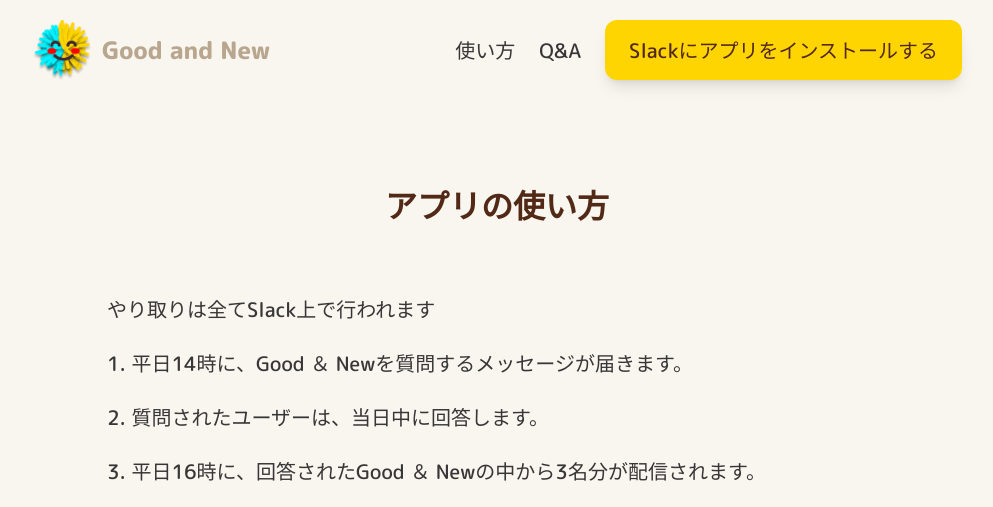
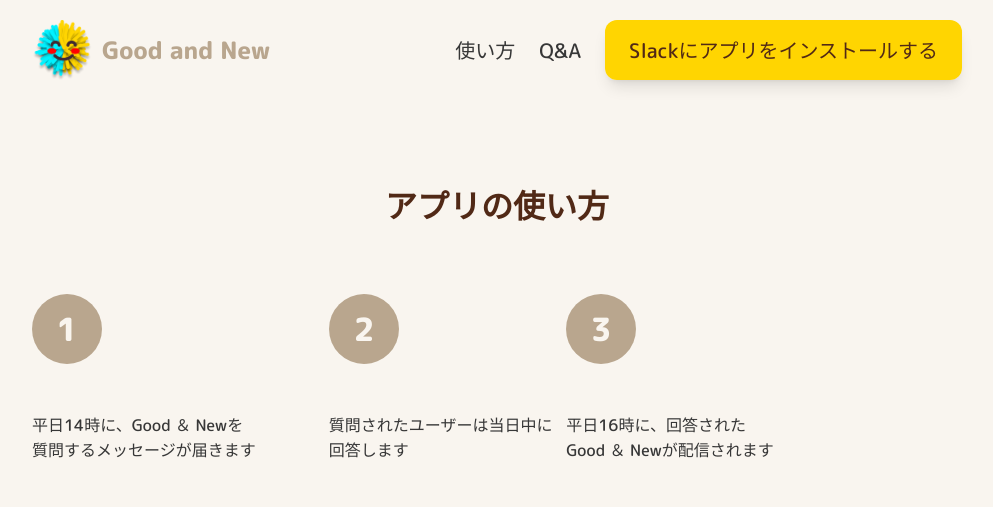
Before and after one commit to hackathon-2024-summer/good_new, a FastAPI app: page /howto in a window 1280 px wide. Shown: the top 507 px of the page, without its empty margins (143-1136 px from the left). Run offline with FastAPI, Linux system fonts and the light colour scheme.

Commit message:
使い方ページに画像を追加 #39

```diff
--- a/apis/static/css/howto.css
+++ b/apis/static/css/howto.css
@@ -26,20 +26,45 @@
   アプリの使い方
   -------------------------------------------*/
   .howto-section {
-    font-size: var(--font-20px);
     margin: 5rem 0;
   }
 
-  .howto-section p, .howto-section ol, .howto-section li {
-    margin-bottom: 1.5rem;
+  .howto {
+    display: flex;
+    justify-content: space-between;
+    align-items: flex-start;
+    margin-bottom: 5rem;
   }
 
-  .howto-section li {
-    list-style: decimal inside;
+  .howto p {
+    margin-bottom: 3rem;
+  }
+
+  .number {
+    width: 70px;
+    height: 70px;
+    border-radius: 50%;
+    background-color: var(--pale-brown);
+    color: var(--beige);
+    font-size: var(--font-32px);
+    font-weight: 800;
+    text-align: center;
+    line-height: 70px;
+  }
+
+  .howto1-image {
+    width: 300px;
+  }
+
+  .howto2-image {
+    width: 240px;
   }
 
   .summary {
     color: var(--pale-brown);
+    font-size: var(--font-20px);
+    font-weight: 800;
+    text-align: center;
   }
 
 /*-------------------------------------------
--- a/apis/templates/howto.html
+++ b/apis/templates/howto.html
@@ -7,15 +7,26 @@
 {%- block content %}
     <main>
       <section class="beige-color">
-        <div class="content-wrapper-780 howto-section">
+        <div class="content-wrapper-930 howto-section">
           <h2>アプリの使い方</h2>
-          <p>やり取りは全てSlack上で行われます</p>
-          <ol>
-            <li>平日14時に、Good ＆ Newを質問するメッセージが届きます。</li>
-            <li>質問されたユーザーは、当日中に回答します。</li>
-            <li>平日16時に、回答されたGood ＆ Newの中から3名分が配信されます。</li>
-          </ol>
-          <p class="summary">配信されたGood ＆ Newに対して、スタンプやリプライでリアクションしましょう</p>
+          <div class="howto">
+            <div>
+              <p class="number">1</p>
+              <p>平日14時に、Good ＆ Newを<br />質問するメッセージが届きます</p>
+              <img src="static/images/howto1.svg" alt="質問するメッセージ画像" class="howto1-image">
+            </div>
+            <div>
+              <p class="number">2</p>
+              <p>質問されたユーザーは当日中に<br />回答します</p>
+              <img src="static/images/howto2.svg" alt="回答するメッセージ画像" class="howto2-image">
+            </div>
+            <div>
+              <p class="number">3</p>
+              <p>平日16時に、回答された<br />Good ＆ Newが配信されます</p>
+              <img src="static/images/howto2.svg" alt="" class="howto3-image">
+            </div>
+          </div>
+          <p class="summary">配信されたGood ＆ Newに対して、スタンプやリプライでリアクションしましょう &#127881;</p>
         </div>
       </section>
 
```
Also changed, not shown: apis/static/images/howto1.svg (added), apis/static/images/howto2.svg (added).
